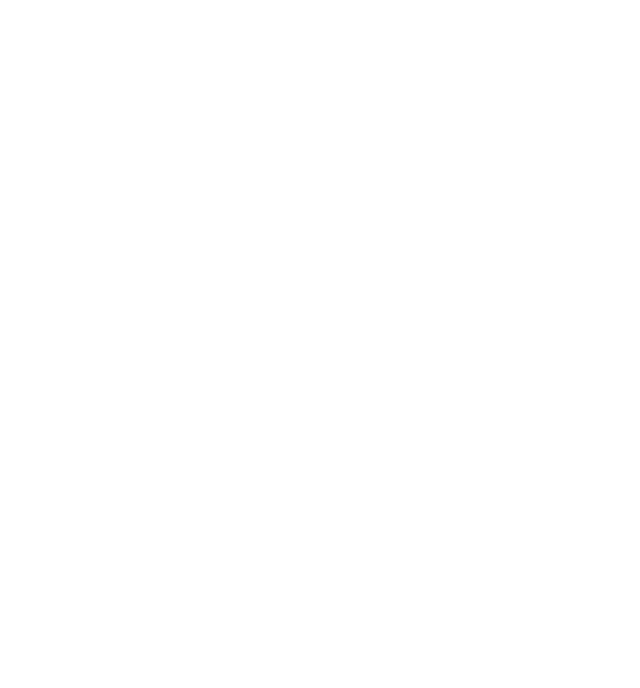
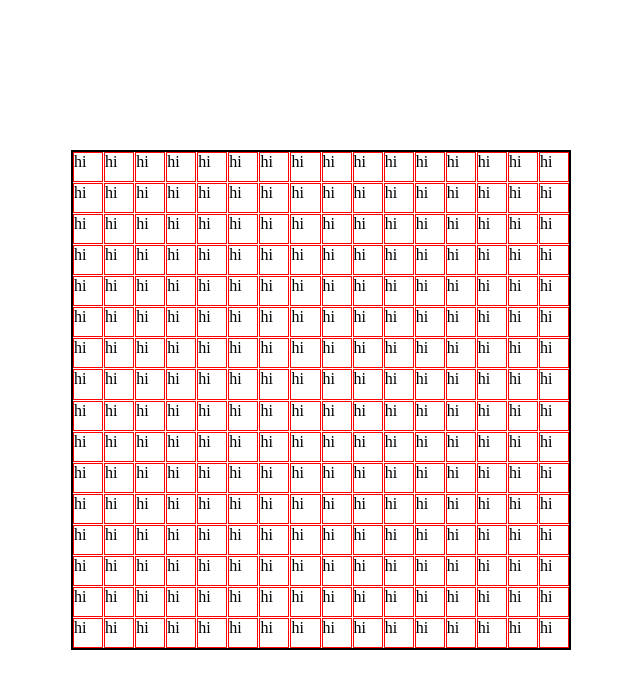
Before and after one commit to hanzyong0/Etch-A-Sketch, a plain HTML site: page index.html in a window 1280 px wide. Shown: the whole page, without its empty margins (319-959 px from the left). Drawn offline with Linux system fonts and the light colour scheme.

Commit message:
add 16x16 grid

```diff
--- a/index.html
+++ b/index.html
@@ -8,6 +8,8 @@
 	</head>
 
 	<body>
+		<div id="container">
 
+		</div>
 	</body>
 </html>
--- a/script.js
+++ b/script.js
@@ -0,0 +1,14 @@
+const container = document.querySelector('#container');
+
+function makeGrid(rows, cols) {
+    container.style.setProperty('--rows', rows);
+    container.style.setProperty('--cols', cols);
+    for (let i = 0; i < (rows * cols); i++) {
+        const square = document.createElement('div');
+        square.classList.add('square');
+        square.textContent = 'hi';
+        container.appendChild(square);
+    }
+}
+
+makeGrid(16, 16);
--- a/style.css
+++ b/style.css
@@ -0,0 +1,30 @@
+:root {
+    --rows: 1;
+    --cols: 1;
+}
+
+html {
+    height: 100%;
+}
+body {
+    min-height: 100%;
+    margin: 0;
+    display: flex;
+    justify-content: center;
+    align-items: center;
+}
+
+#container {
+    height: 500px;
+    width: 500px;
+    border: 2px solid black;
+    box-sizing: border-box;
+    display: grid;
+    grid-template-columns: repeat(var(--cols), 1fr);
+    grid-template-rows: repeat((var--rows), 1fr);
+    gap: 1px;
+}
+
+.square {
+    border: 1px solid red;
+}
```
Lines whose indentation alone changed are shown as unchanged.
